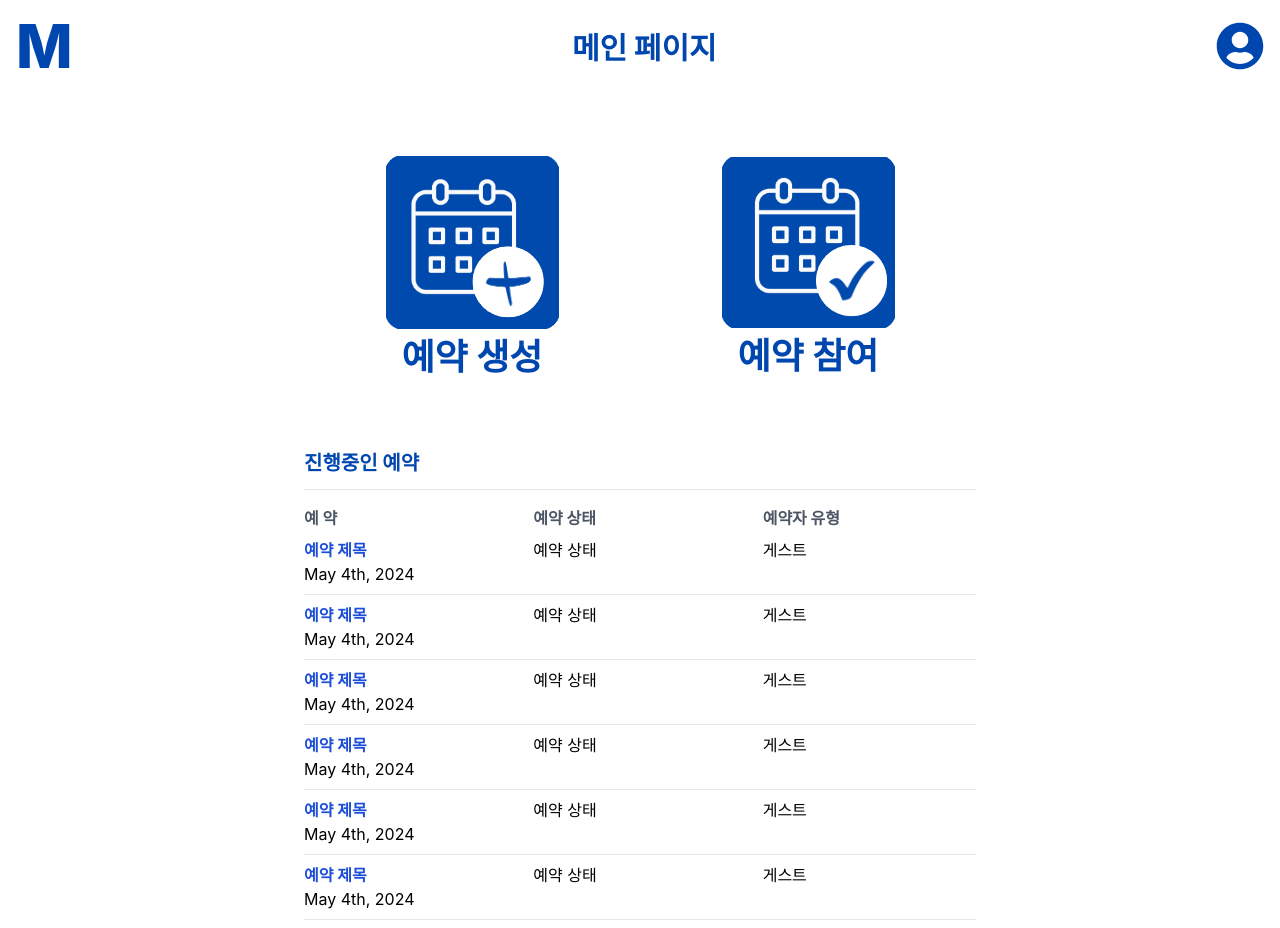
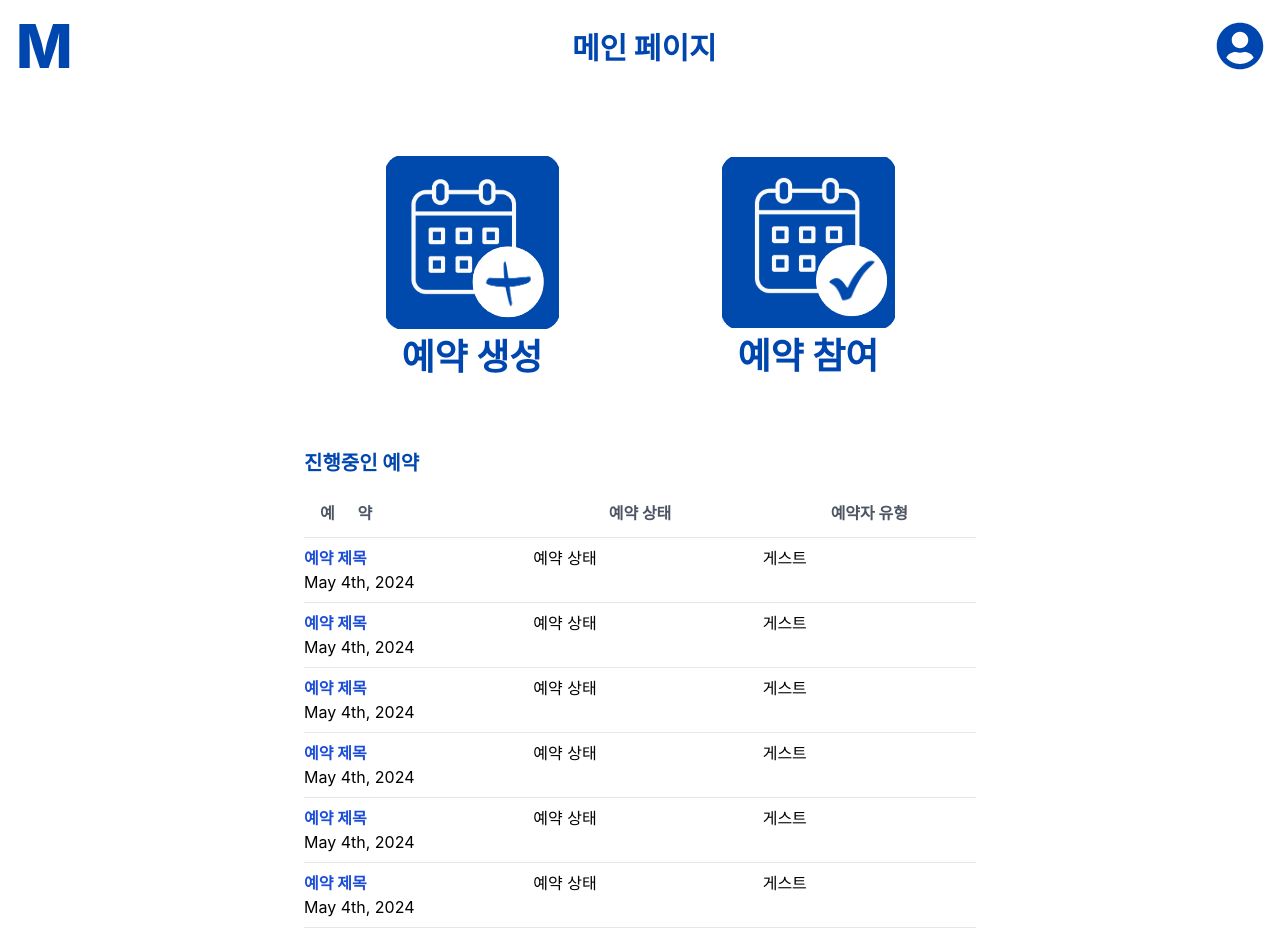
Before and after one commit to won-N-only/ReadyToMeetF, a React (Create React App) app: page /main in a window 1280 px wide. Built offline with nearby package versions, Linux system fonts and the light colour scheme.

Commit message:
design: MainPage finished

```diff
--- a/src/pages/MainPage.js
+++ b/src/pages/MainPage.js
@@ -36,12 +36,12 @@ function MainPage() {
       {/* 진행중인 예약 리스트 틀 */}
       <div className="container mx-auto mt-12 max-w-2xl">
         <h2 className="text-xl font-bold text-[#0046af]">진행중인 예약</h2>
+        <div className="grid grid-cols-3 gap-4 mt-6 text-gray-600 ">
+          <div className="text-left font-bold ml-4">예&nbsp;&nbsp;&nbsp;&nbsp;&nbsp;&nbsp;약</div>  {/* 왼쪽 정렬 */}
+          <div className="font-bold text-center">예약 상태</div>      {/* 중앙 정렬 */}
+          <div className="font-bold text-center">예약자 유형</div>    {/* 중앙 정렬 */}
+        </div>
         <hr className='border-solid 3px mt-3'></hr>
-        <div className="grid grid-cols-3 gap-4 mt-4 text-gray-600">
-          <div className="font-bold">  예    약</div>
-          <div className="font-bold">예약 상태</div>
-          <div className="font-bold">예약자 유형</div>
-        </div>
 
         {/* 세부 항목 */}
         {Array(6).fill(0).map((_, index) => (
@@ -55,7 +55,7 @@ function MainPage() {
           </div>
         ))}
       </div>
-    </div>
+    </div >
   );
 }
 
```
